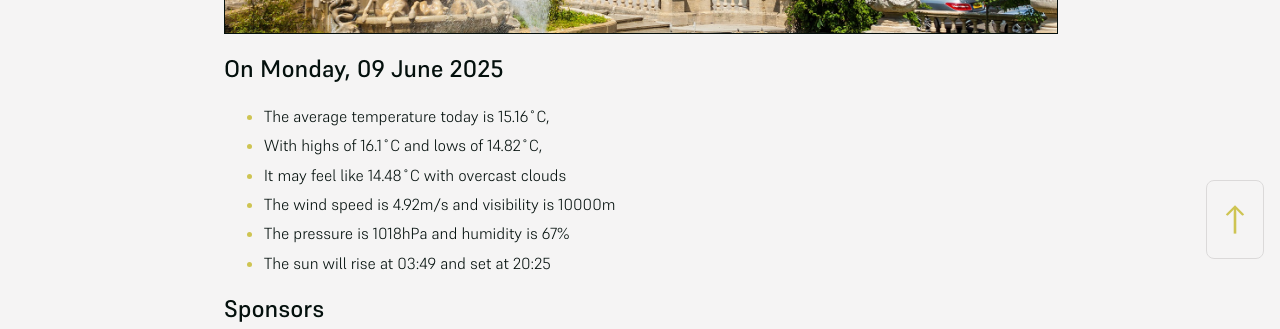
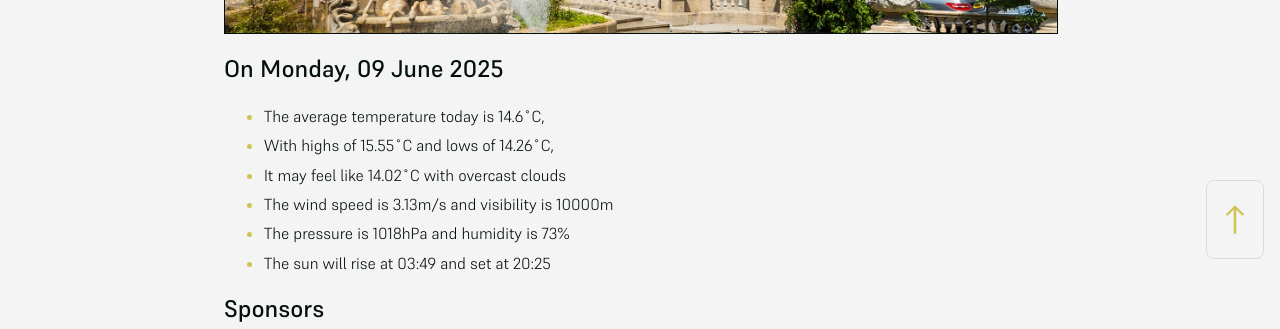
Before and after one commit to mat-0/cheltenham-open-data, a Jekyll site: the page built from index.md, in a window 1280 px wide. Shown: the part 625-954 px from the top of the page. Built offline with Jekyll 4.4.1, drawn with Linux system fonts in a browser that asks for light colours.

Commit message:
Updated 2025-06-09 20:57:50

```diff
--- a/index.md
+++ b/index.md
@@ -10,11 +10,11 @@ seo: Menu
 <!-- weather_marker starts -->
 ## On Monday, 09 June 2025
 
-- The average temperature today is 15.16˚C,
-- With highs of 16.1˚C and lows of 14.82˚C,
-- It may feel like 14.48˚C with overcast clouds
-- The wind speed is 4.92m/s and visibility is 10000m
-- The pressure is 1018hPa and humidity is 67%
+- The average temperature today is 14.6˚C,
+- With highs of 15.55˚C and lows of 14.26˚C,
+- It may feel like 14.02˚C with overcast clouds
+- The wind speed is 3.13m/s and visibility is 10000m
+- The pressure is 1018hPa and humidity is 73%
 - The sun will rise at 03:49 and set at 20:25
 
 <!-- weather_marker ends -->
```
Also changed, not shown: _data/flood.json (+5 -48 lines), _pages/news.md (+8 -8 lines).
